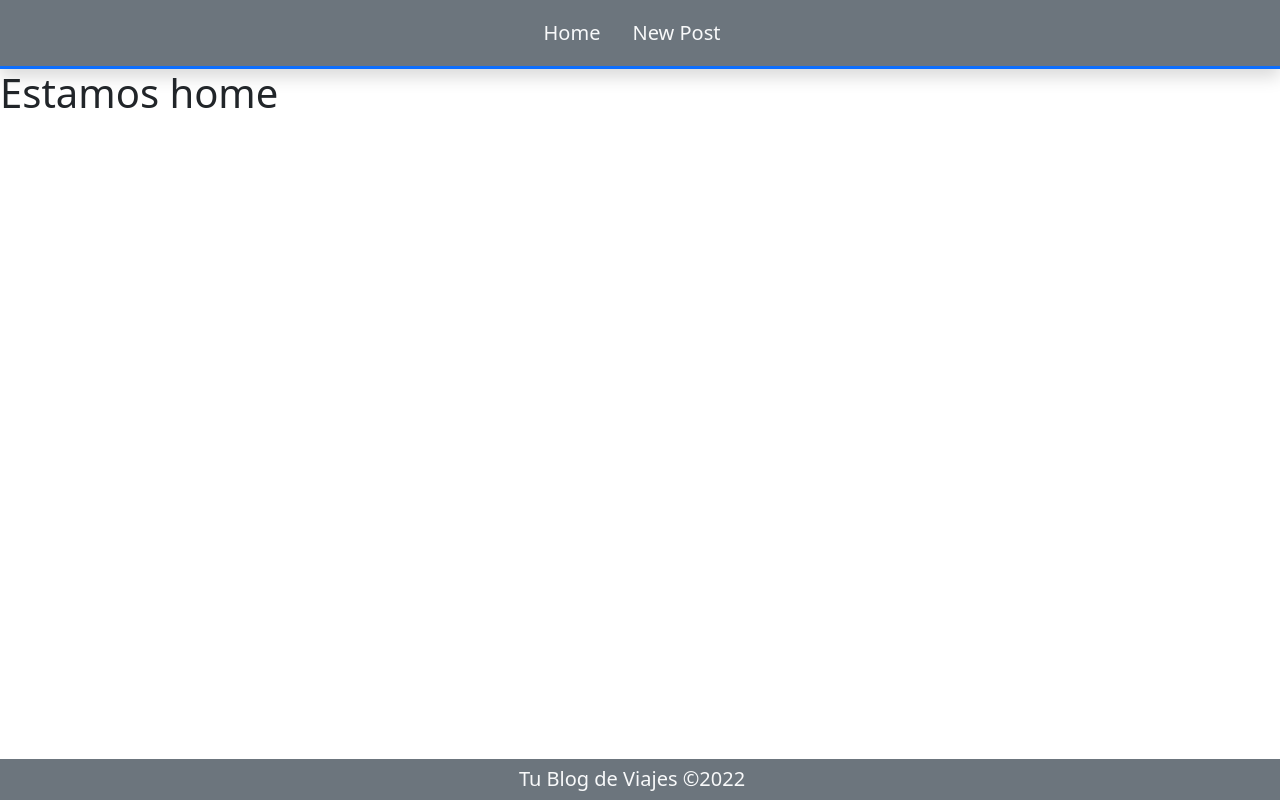
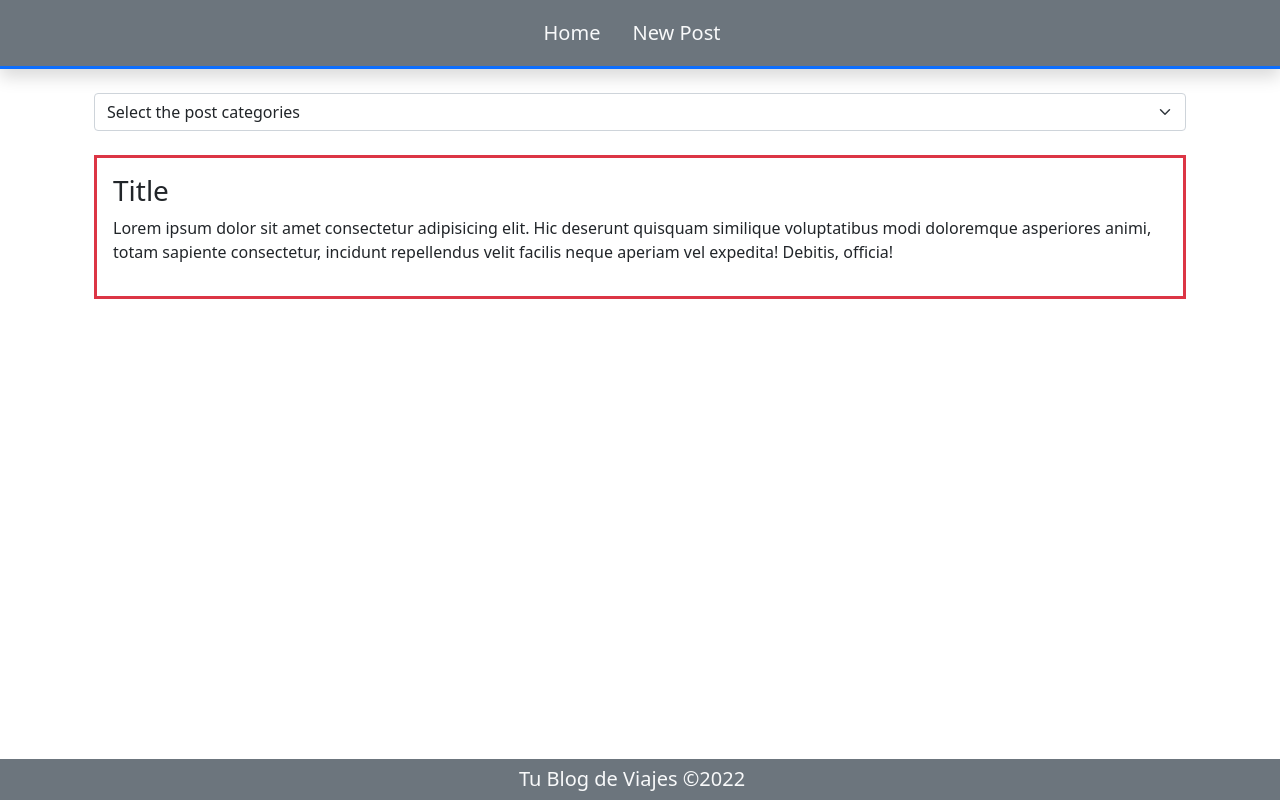
Before and after one commit to jeroboan2002/blogAngular, an Angular app: page /home in a window 1280 px wide. Built offline with nearby package versions, Linux system fonts and the light colour scheme.

Commit message:
Maqueto el componente home

```diff
--- a/src/app/components/home/home.component.html
+++ b/src/app/components/home/home.component.html
@@ -1 +1,21 @@
-<h1>Estamos home</h1>
+<section class="container my-4">
+    <div class="my-4">
+        <!--Categories Filter-->
+        <select class="form-select col-4">
+            <option selected>Select the post categories</option>
+            <option value="playa">Playa</option>
+            <option value="montaña">Montaña</option>
+            <option value="ciudad">Ciudad</option>
+            <option value="rural">Rural</option>
+            <option value="festivales">Festivales</option>
+        </select>
+    </div>
+</section>
+
+<section class="container my-4">
+    <!--Posts-->
+    <div class="border border-3 border-danger my-4 p-3">
+        <h3>Title</h3>
+        <p>Lorem ipsum dolor sit amet consectetur adipisicing elit. Hic deserunt quisquam similique voluptatibus modi doloremque asperiores animi, totam sapiente consectetur, incidunt repellendus velit facilis neque aperiam vel expedita! Debitis, officia!</p>
+    </div>
+</section>
```
